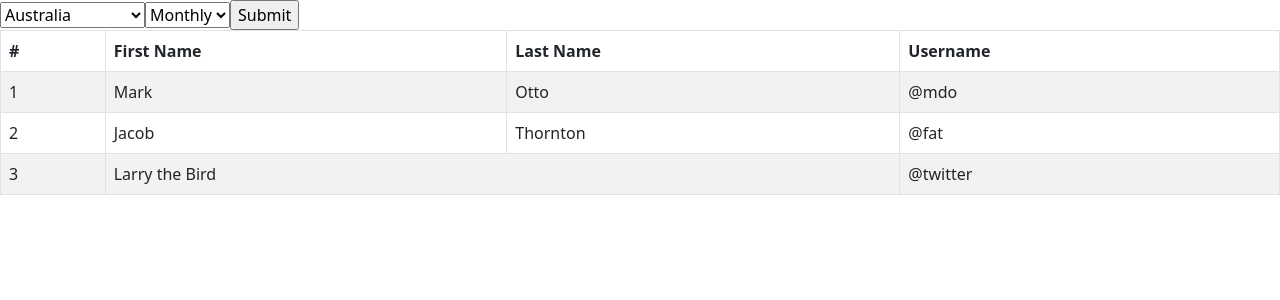
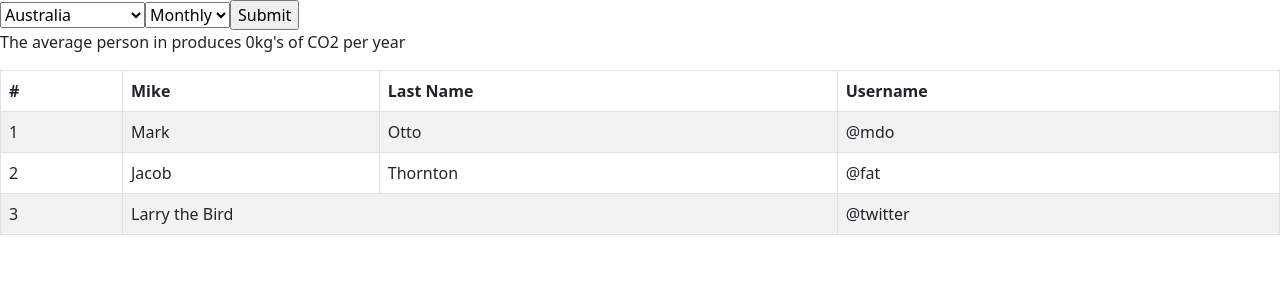
Before and after one commit to Ryocon/offset-simulator, a React (Create React App) app in the folder client/: page / in a window 1280 px wide. Shown: the top 300 px of the page. Built offline with nearby package versions, Linux system fonts and the light colour scheme; the HTML template or start-up script is replaced by a standard one.

Commit message:
updates to api pulls

```diff
--- a/client/package.json
+++ b/client/package.json
@@ -7,10 +7,10 @@
     "@testing-library/jest-dom": "^5.16.5",
     "@testing-library/react": "^13.4.0",
     "@testing-library/user-event": "^13.5.0",
+    "axios": "^1.3.4",
     "bootstrap": "^5.2.3",
     "react": "^18.2.0",
     "react-bootstrap": "^2.7.2",
-    "react-bootstrap-table-next": "^4.0.3",
     "react-dom": "^18.2.0",
     "react-hook-form": "^7.43.4",
     "react-scripts": "5.0.1",
--- a/client/src/components/Selector.js
+++ b/client/src/components/Selector.js
@@ -3,8 +3,17 @@ import { useForm } from 'react-hook-form';
 
 function Selector () {
 
+    // useEffect(() => {
+
+    //     onSubmit()
+
+
+    // },)
+
+
     let [carbonAmount, setCarbon] = useState(0)
-    // let [countryChoice, setCountry] = useState('None')
+    let [countryChoice, setCountry] = useState('')
+
 
 // api call
 const sendData = (params) => {
@@ -27,6 +36,7 @@ const sendData = (params) => {
             }
         })
     // .then(returnData => console.log(returnData))
+    // setting state
     .then(returnData => setCarbon(returnData))
     // .then(res => setCarbon(res.carbon))
 
@@ -52,6 +62,7 @@ const sendData = (params) => {
     // }
 
     let params = formData
+    setCountry(params.country)
 
     sendData(params)
 
@@ -66,6 +77,7 @@ const sendData = (params) => {
 
 
   return (
+    <div>
     <form onSubmit={handleSubmit(onSubmit)}>
       <select {...register("country")}>
         <option value="Australia">Australia</option>
@@ -84,6 +96,12 @@ const sendData = (params) => {
 
       <input type="submit" />
     </form>
+
+    <p>
+        The average person in {countryChoice} produces {carbonAmount}kg's of CO2 per year
+    </p>
+
+    </div>
   );
 };
 
--- a/client/src/components/Table.js
+++ b/client/src/components/Table.js
@@ -1,8 +1,7 @@
 import React, { useState, useEffect } from "react";
 import 'bootstrap/dist/css/bootstrap.min.css';
 import Table from 'react-bootstrap/Table';
-import Input from './Input'
-import Selector from "./Selector";
+import axios from 'axios'
 
 // to pull from api?
 let dataSet = (Input) => {
@@ -14,13 +13,55 @@ let selectorVariables = (Selector) => {
 
 }
 
+function fillTables() {
+
+
+
+}
+
 function TableOutput() {
+
+
+
+    // useEffect(() => {
+    //     apiCall()
+    // }, [])
+
+
+    // const [cells, setCell] = useState()
+
+    // const apiCall = () => {
+    //    axios
+    //     .get('/api')
+    //     .then((res) => {
+    //         setCell(res.data)
+    //         console.log(cells)
+    //     })
+    //     .catch((err) => console.error(err))
+    // }
+
+    // calls api
+    // apiCall()
+
   return (
     <Table striped bordered hover>
+        {/* {Object.cells?.map((countries) =>
+        <thead key={cells.countries.id}>
+            <tr>
+                <th>
+                    {cells.countries.name}
+                </th>
+                <th>
+                    {countries.carbon}
+                </th>
+            </tr>
+        </thead>
+
+        )} */}
       <thead>
         <tr>
           <th>#</th>
-          <th>First Name</th>
+          <th>Mike</th>
           <th>Last Name</th>
           <th>Username</th>
         </tr>
```
Also changed, not shown: 1 other file (tests, documents, lock files or other folders).
